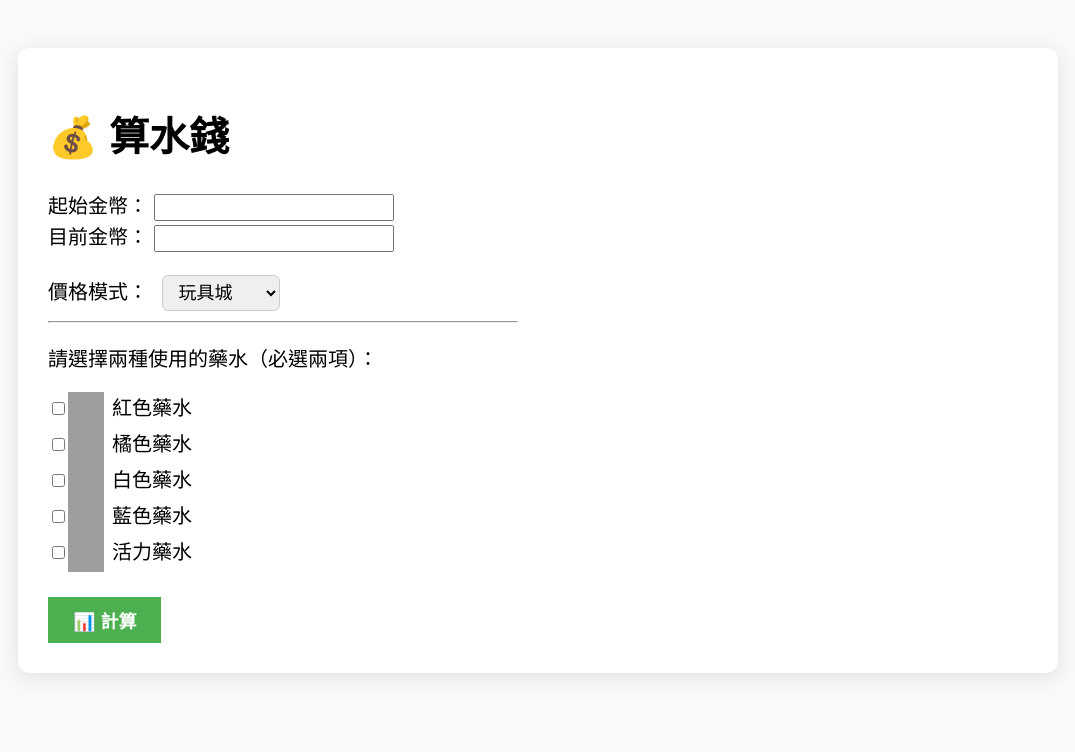
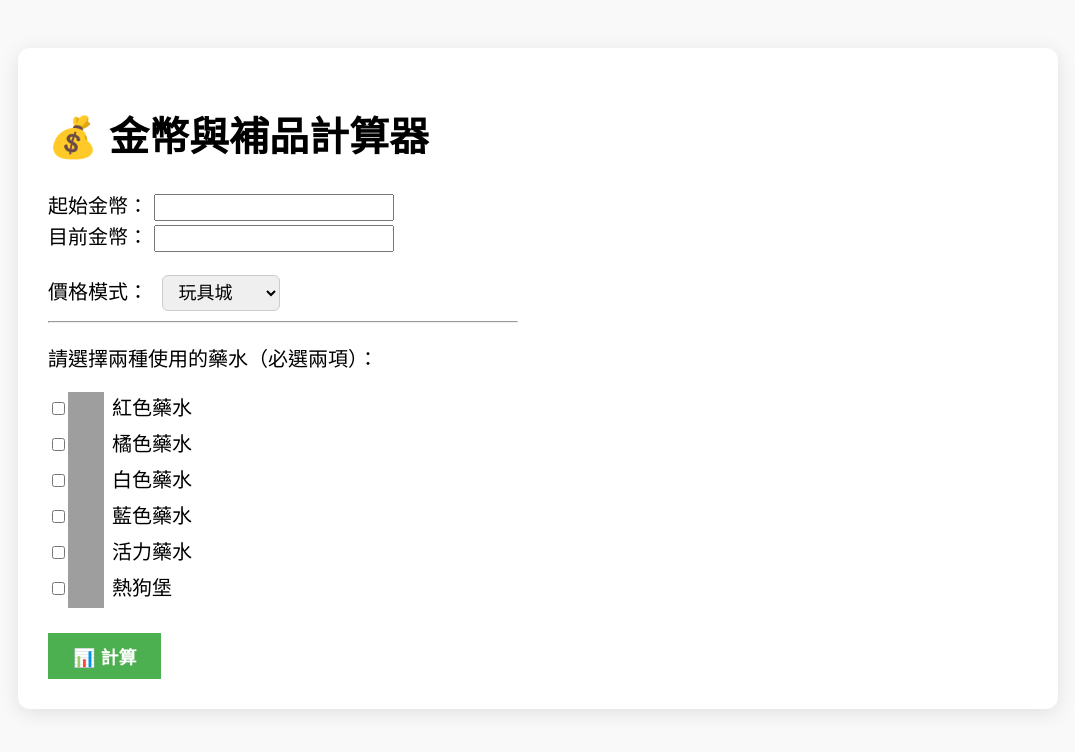
Before and after one commit to smo612/gold, a Flask app: page / in a window 1280 px wide. Shown: the top 752 px of the page, without its empty margins (102-1177 px from the left). Run offline with Flask 3, Linux system fonts and the light colour scheme; grey boxes are pictures that could not be loaded.

Commit message:
Add files via upload

```diff
--- a/app.py
+++ b/app.py
@@ -12,7 +12,8 @@ def index():
         "orange": "橘色藥水",
         "white": "白色藥水",
         "blue": "藍色藥水",
-        "energy": "活力藥水"
+        "energy": "活力藥水",
+        "hotdog": "熱狗堡"
     }
 
     if request.method == "POST":
--- a/templates/index.html
+++ b/templates/index.html
@@ -2,7 +2,7 @@
 <html lang="zh-TW">
 <head>
     <meta charset="UTF-8">
-    <title>皮炎好痛</title>
+    <title>金幣與補品計算器</title>
     <style>
         body {
             font-family: "微軟正黑體", sans-serif;
@@ -109,7 +109,7 @@
 </head>
 <body>
 <div class="container">
-    <h1>💰 算水錢</h1>
+    <h1>💰 金幣與補品計算器</h1>
     <form method="POST">
         <div class="flex-row">
             <div class="left-col">
@@ -133,7 +133,7 @@
                 <label><input type="checkbox" name="potions" value="white" {% if 'white' in selected %}checked{% endif %} onchange="updatePotionInputs()"><img src="/static/docs/white.png">白色藥水</label><br>
                 <label><input type="checkbox" name="potions" value="blue" {% if 'blue' in selected %}checked{% endif %} onchange="updatePotionInputs()"><img src="/static/docs/blue.png">藍色藥水</label><br>
                 <label><input type="checkbox" name="potions" value="energy" {% if 'energy' in selected %}checked{% endif %} onchange="updatePotionInputs()"><img src="/static/docs/vigor.png">活力藥水</label><br>
-
+                <label><input type="checkbox" name="potions" value="hotdog" {% if 'hotdog' in selected %}checked{% endif %} onchange="updatePotionInputs()"><img src="/static/docs/hotdog.png">熱狗堡</label><br>
                 <button type="submit">📊 計算</button>
             </div>
 
@@ -175,8 +175,8 @@
 
             if (selected.length === 2) {
                 const prices = {
-                    magic:   { red: 50, orange: 160, white: 320, blue: 192, energy: 604 },
-                    toycity: { red: 47, orange: 152, white: 304, blue: 190, energy: 604 }
+                    magic:   { red: 50, orange: 160, white: 320, blue: 192, energy: 604, hotdog: 530 },
+                    toycity: { red: 47, orange: 152, white: 304, blue: 190, energy: 604, hotdog: 503 }
                 };
 
                 const potionInfo = {
@@ -184,7 +184,8 @@
                     orange: { name: "橘色藥水", img: "/static/docs/orange.png" },
                     white:  { name: "白色藥水", img: "/static/docs/white.png" },
                     blue:   { name: "藍色藥水", img: "/static/docs/blue.png" },
-                    energy: { name: "活力藥水", img: "/static/docs/vigor.png" }
+                    energy: { name: "活力藥水", img: "/static/docs/vigor.png" },
+                    hotdog: { name: "熱狗堡",     img: "/static/docs/hotdog.png" }
                 };
 
                 const formValues = {{ request.form|tojson }};
@@ -216,7 +217,6 @@
                     container.insertAdjacentHTML("beforeend", html);
                 });
 
-                // 結果圖移動到藍色藥水下方
                 {% if result %}
                     const imgBox = document.createElement("div");
                     imgBox.style.textAlign = "center";
@@ -231,9 +231,10 @@
                     {% endif %}
                     imgBox.innerHTML = `<img src="${imgPath}" style="width: 480px;">`;
 
-                    const blueBlock = container.querySelector('.potion-block[data-key="blue"]');
-                    if (blueBlock) {
-                        blueBlock.insertAdjacentElement("afterend", imgBox);
+                    const targetBlock = container.querySelector('.potion-block[data-key="hotdog"]') ||
+                                        container.querySelector('.potion-block[data-key="blue"]');
+                    if (targetBlock) {
+                        targetBlock.insertAdjacentElement("afterend", imgBox);
                     } else {
                         container.appendChild(imgBox);
                     }
```
Also changed, not shown: 1 other file.
